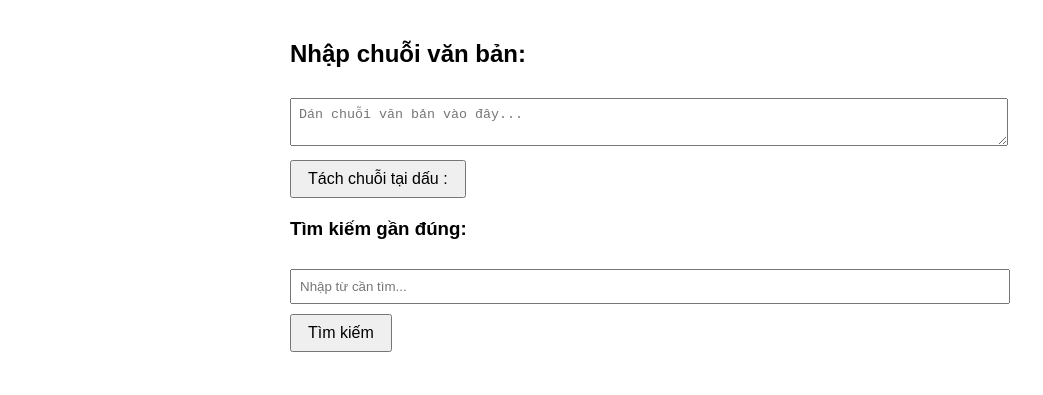
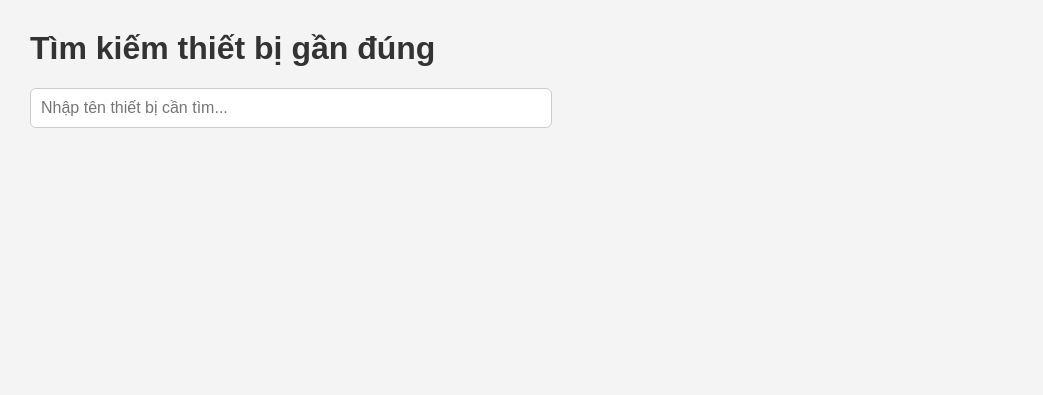
Before and after one commit to nhatquy-elec/giao_nhan_luoi, a plain HTML site: page index.html in a window 1280 px wide. Shown: the whole page, without its empty margins (0-1043 px from the left). Drawn offline with nearby package versions, Linux system fonts and the light colour scheme.

Commit message:
Update index.html

```diff
--- a/index.html
+++ b/index.html
@@ -1,72 +1,93 @@
 <!DOCTYPE html>
-<html>
+<html lang="vi">
 <head>
-  <meta charset="UTF-8">
-  <title>Tách chuỗi & Tìm kiếm gần đúng</title>
+  <meta charset="UTF-8" />
+  <meta name="viewport" content="width=device-width, initial-scale=1.0"/>
+  <title>Tìm kiếm thiết bị gần đúng</title>
   <style>
-    body { font-family: Arial; padding: 20px; max-width: 700px; margin:auto; }
-    textarea, input { width: 100%; padding: 8px; margin-top: 10px; }
-    button { margin-top: 10px; padding: 8px 16px; font-size: 16px; }
-    #result, #searchResult { margin-top: 20px; font-weight: bold; white-space: pre-wrap; }
+    body {
+      font-family: Arial, sans-serif;
+      margin: 30px;
+      background: #f4f4f4;
+    }
+    h1 {
+      color: #333;
+    }
+    input {
+      width: 100%;
+      max-width: 500px;
+      padding: 10px;
+      font-size: 16px;
+      margin-bottom: 20px;
+      border-radius: 6px;
+      border: 1px solid #ccc;
+    }
+    ul {
+      list-style: none;
+      padding: 0;
+    }
+    li {
+      background: white;
+      padding: 10px;
+      margin-bottom: 5px;
+      border-radius: 4px;
+      border: 1px solid #ddd;
+    }
   </style>
-  <script src="https://cdn.jsdelivr.net/npm/fuse.js@6.6.2"></script>
 </head>
 <body>
 
-  <h2>Nhập chuỗi văn bản:</h2>
-  <textarea id="inputText" placeholder="Dán chuỗi văn bản vào đây..."></textarea>
-  <button onclick="tachChuoi()">Tách chuỗi tại dấu :</button>
+  <h1>Tìm kiếm thiết bị gần đúng</h1>
+  <input type="text" id="searchBox" placeholder="Nhập tên thiết bị cần tìm..." />
+  <ul id="ketQua"></ul>
 
-  <div id="result"></div>
+  <!-- Fuse.js -->
+  <script src="https://cdn.jsdelivr.net/npm/fuse.js@6.6.2"></script>
+  <script>
+    let fuse;
+    let danhSachThietBi = [];
 
-  <h3>Tìm kiếm gần đúng:</h3>
-  <input type="text" id="searchText" placeholder="Nhập từ cần tìm...">
-  <button onclick="timKiemGanDung()">Tìm kiếm</button>
+    fetch('devices.json')
+      .then(response => {
+        if (!response.ok) {
+          throw new Error("Không thể tải devices.json");
+        }
+        return response.json();
+      })
+      .then(data => {
+        danhSachThietBi = data;
+        fuse = new Fuse(danhSachThietBi, {
+          includeScore: true,
+          threshold: 0.4,
+        });
+      })
+      .catch(error => {
+        console.error("Lỗi khi tải danh sách thiết bị:", error);
+        document.getElementById("ketQua").innerHTML = "<li>Lỗi khi tải danh sách thiết bị.</li>";
+      });
 
-  <div id="searchResult"></div>
+    const input = document.getElementById("searchBox");
+    const ketQua = document.getElementById("ketQua");
 
-  <script>
-    function tachChuoi() {
-      const input = document.getElementById("inputText").value;
-      const index = input.indexOf(":");
-      let output = "";
+    input.addEventListener("input", () => {
+      const tim = input.value.trim();
+      ketQua.innerHTML = "";
 
-      if (index !== -1) {
-        const phan1 = input.slice(0, index).trim();
-        const phan2 = input.slice(index + 1).trim();
-        output = `Phần 1: "${phan1}"\nPhần 2: "${phan2}"`;
-      } else {
-        output = `Giữ nguyên: "${input.trim()}"`;
-      }
+      if (tim === "" || !fuse) return;
 
-      document.getElementById("result").textContent = output;
-    }
+      const ketQuaTim = fuse.search(tim);
 
-    function timKiemGanDung() {
-      const inputText = document.getElementById("inputText").value;
-      const searchText = document.getElementById("searchText").value;
-
-      if (!searchText || !inputText) {
-        document.getElementById("searchResult").textContent = "Vui lòng nhập cả văn bản và từ cần tìm.";
+      if (ketQuaTim.length === 0) {
+        ketQua.innerHTML = "<li>Không tìm thấy kết quả phù hợp.</li>";
         return;
       }
 
-      const data = inputText.split(/\s+/).map(word => ({ word }));
-      const options = {
-        includeScore: true,
-        keys: ['word'],
-        threshold: 0.4  // mức độ gần đúng (0 = chính xác, 1 = rất mờ)
-      };
-      const fuse = new Fuse(data, options);
-      const result = fuse.search(searchText);
-
-      if (result.length > 0) {
-        const suggestions = result.map(r => r.item.word).join(", ");
-        document.getElementById("searchResult").textContent = `Kết quả gần đúng: ${suggestions}`;
-      } else {
-        document.getElementById("searchResult").textContent = "Không tìm thấy từ nào gần đúng.";
-      }
-    }
+      ketQuaTim.forEach(item => {
+        const li = document.createElement("li");
+        li.textContent = item.item;
+        ketQua.appendChild(li);
+      });
+    });
   </script>
 
 </body>
```
